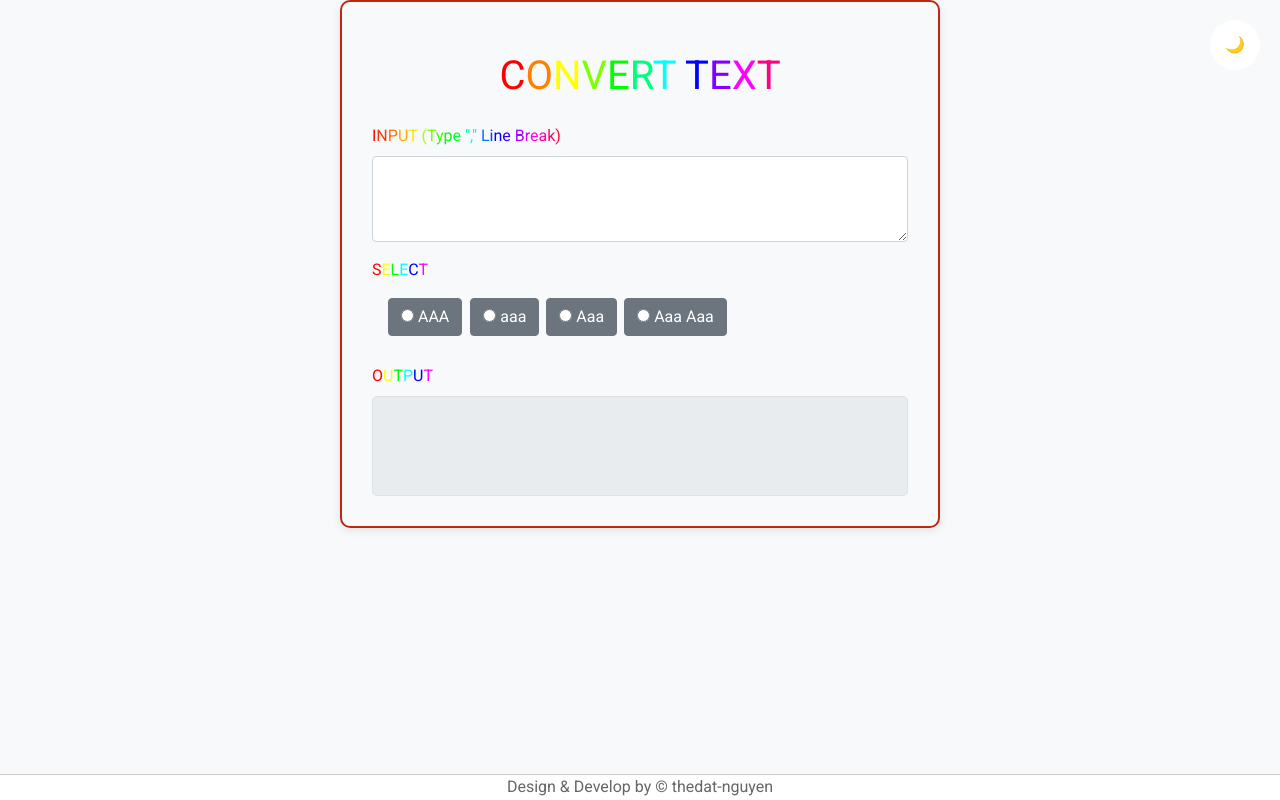
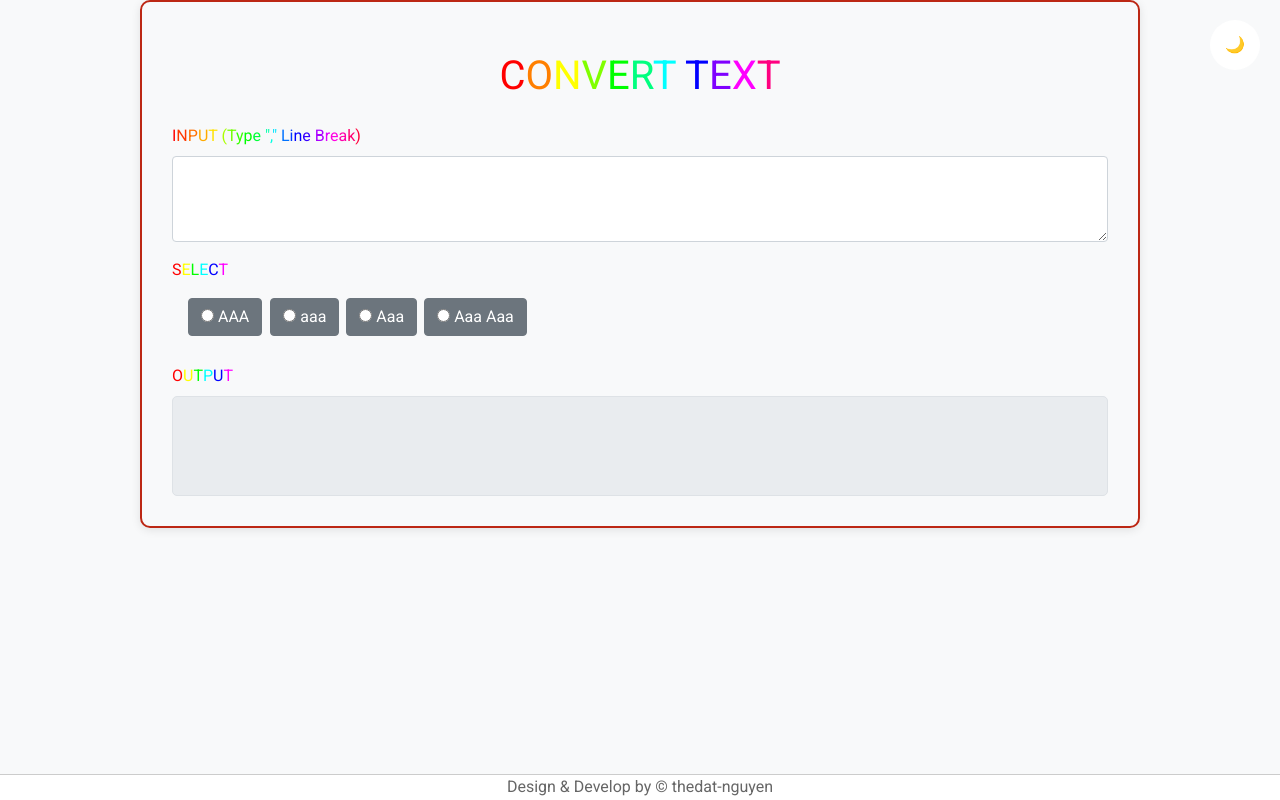
Before and after one commit to thedat-nguyen/CONVERT-TEXT-PLUSS, a plain HTML site: page index.html in a window 1280 px wide. Drawn offline with nearby package versions, Linux system fonts and the light colour scheme; some packages are replaced by stand-ins of ours; a script that the page names is missing.

Commit message:
Update index.html

```diff
--- a/index.html
+++ b/index.html
@@ -20,8 +20,8 @@
 
         .container {
             width: 100%;
-            max-width: 600px;
-            max-height: 600px;
+            max-width: 1000px;
+            max-height: 1000px;
             border: 2px solid #ced4da;
             border-radius: 10px;
             box-shadow: 0 2px 10px rgba(0, 0, 0, 0.1);
```
